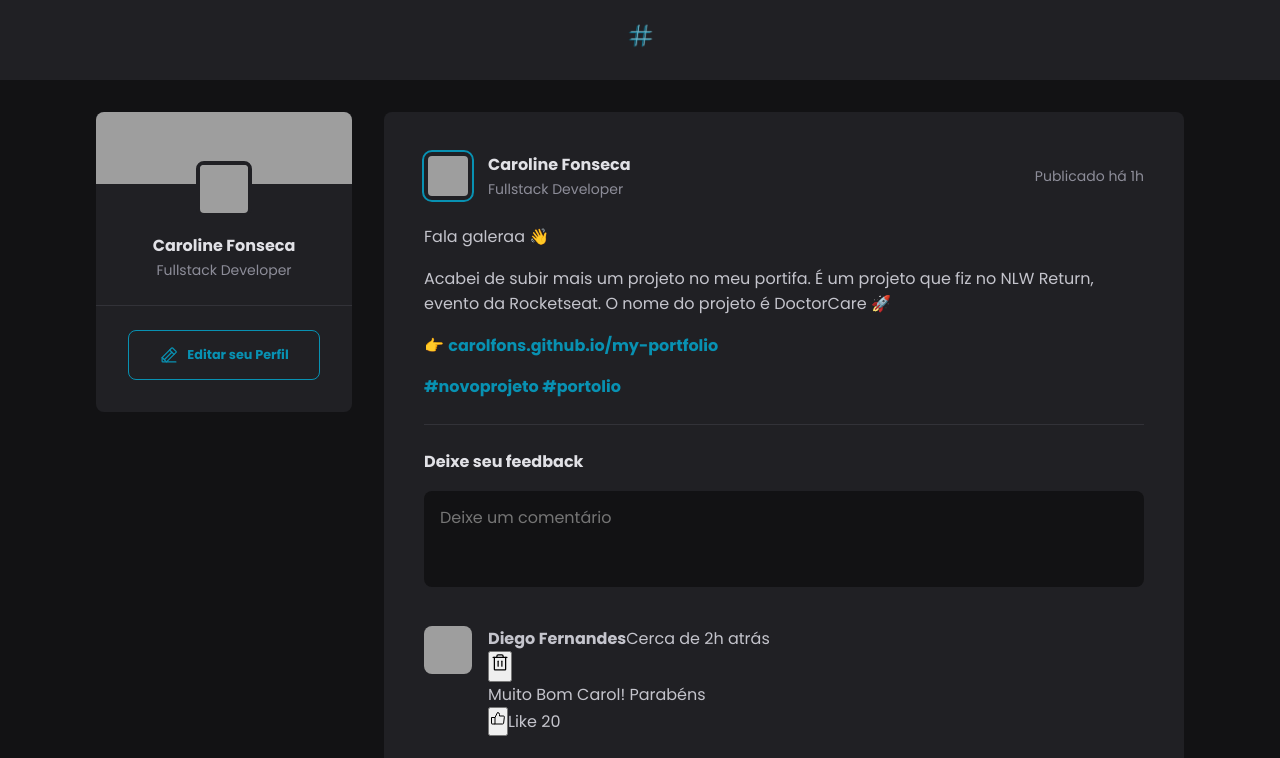
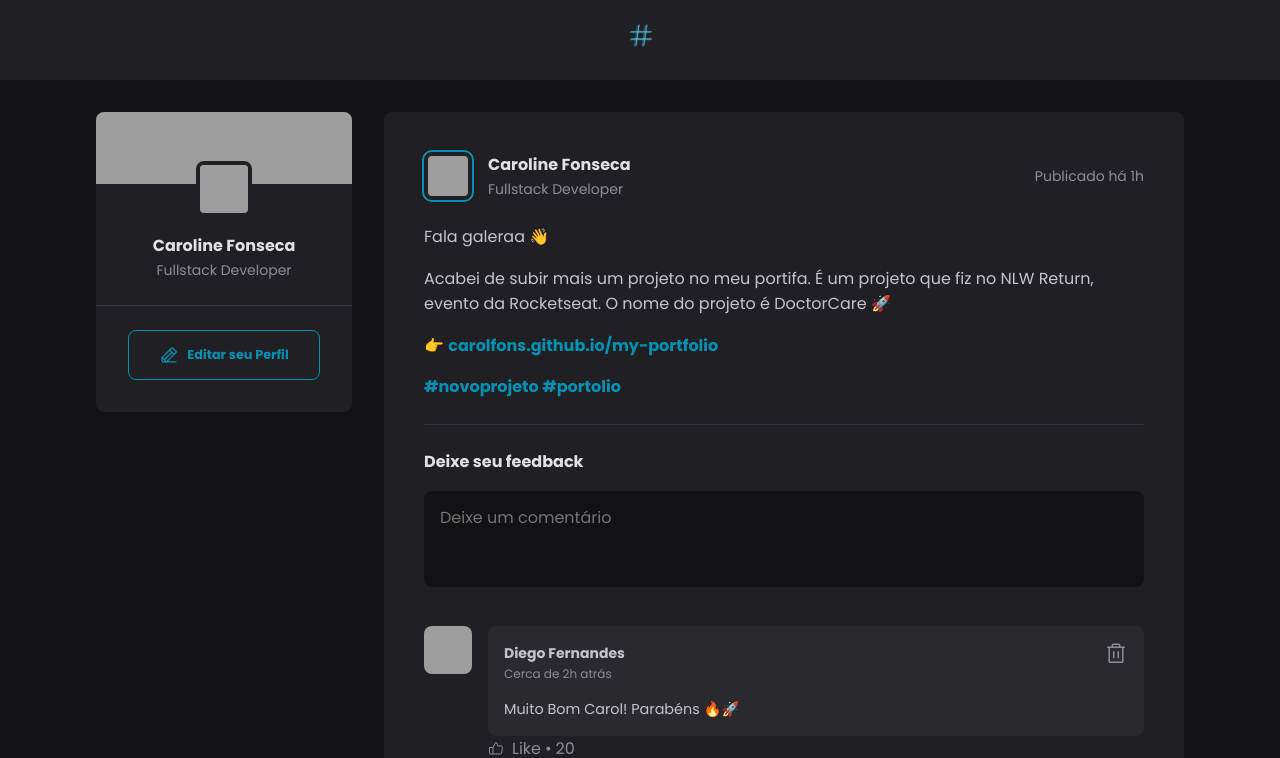
Before and after one commit to carolfons/dev-feed, a React (Vite) app: page / in a window 1280 px wide. Shown: the top 758 px of the page. Built offline with nearby package versions, Linux system fonts and the light colour scheme; grey boxes are pictures that could not be loaded.

Commit message:
:art: Layout Update | Styling comment section done

```diff
--- a/src/components/Comment.jsx
+++ b/src/components/Comment.jsx
@@ -12,14 +12,12 @@ export function Comment() {
                         <strong>Diego Fernandes</strong>
                         <time title="11 de Maio às 08:13h" dateTime="2023-05-11 08:13:30">Cerca de 2h atrás</time>
                     </div>
-                    <button title='Deletar comentário'><Trash size={20}/></button>
+                    <button title='Deletar comentário'><Trash size={24}/></button>
                 </header>
-                <p>Muito Bom Carol! Parabéns</p>
-
+                <p>Muito Bom Carol! Parabéns 🔥🚀</p>
             </div>
             <footer>
-                <button><ThumbsUp/></button>
-                Like <span>20</span>
+                <button><ThumbsUp/>Like <span>20</span></button>
             </footer>
         </div>
     </div>
--- a/src/components/Comment.module.css
+++ b/src/components/Comment.module.css
@@ -10,3 +10,74 @@
     height: 3rem;
     border-radius: 8px;
 }
+
+.commentBox{
+    flex: 1;
+}
+
+.commentContent{
+    background: var(--gray-700);
+    border-radius: 8px;
+    padding: 1rem;
+}
+.commentContent header{
+    display: flex;
+    align-items: flex-start;
+    justify-content: space-between;
+}
+
+.authorAndTime strong{
+    display: block;
+    font-size: 0.875rem;
+    line-height: 1.6;
+}
+
+.authorAndTime time{
+    display: block;
+    font-size: 0.75rem;
+    line-height: 1.6;
+    color: var(--gray-400);
+}
+
+.commentContent header button{
+    background: transparent;
+    border: 0;
+    color: var(--gray-400);
+    cursor: pointer;
+    line-height: 0; /* para a borda do icone quando selecionada ficar certa com o tamanho do elemento */
+    border-radius: 2px;
+}
+
+.commentContent header button:hover{
+    color: var(--red-500);
+}
+
+.commentContent p{
+    margin-top: 1rem;
+    color: var(--gray-300);
+    font-size: .9rem;
+}
+
+.commentBox footer button{
+    background: transparent;
+    border: 0;
+    color: var(--gray-400);
+    cursor: pointer;
+    display: flex;
+    align-items: center;
+    border-radius: 2px;
+}
+
+.commentBox footer button:hover{
+    color: var(--cian-500);
+}
+
+.commentBox footer button svg{
+    margin-right: 0.5rem;
+}
+
+ /* adiciona um elemento antes do elemento que está dentro do before */
+.commentBox footer button span::before{
+    content: "\2022";
+    padding: 0 0.25rem;
+}
--- a/src/global.css
+++ b/src/global.css
@@ -11,6 +11,9 @@
     --cian-600:#0891b2;
     --cian-500:#06b6d4;
     --cian-400:#22d3ee;
+
+    --red-500: #f75a68;
+
 
 }
 
```
